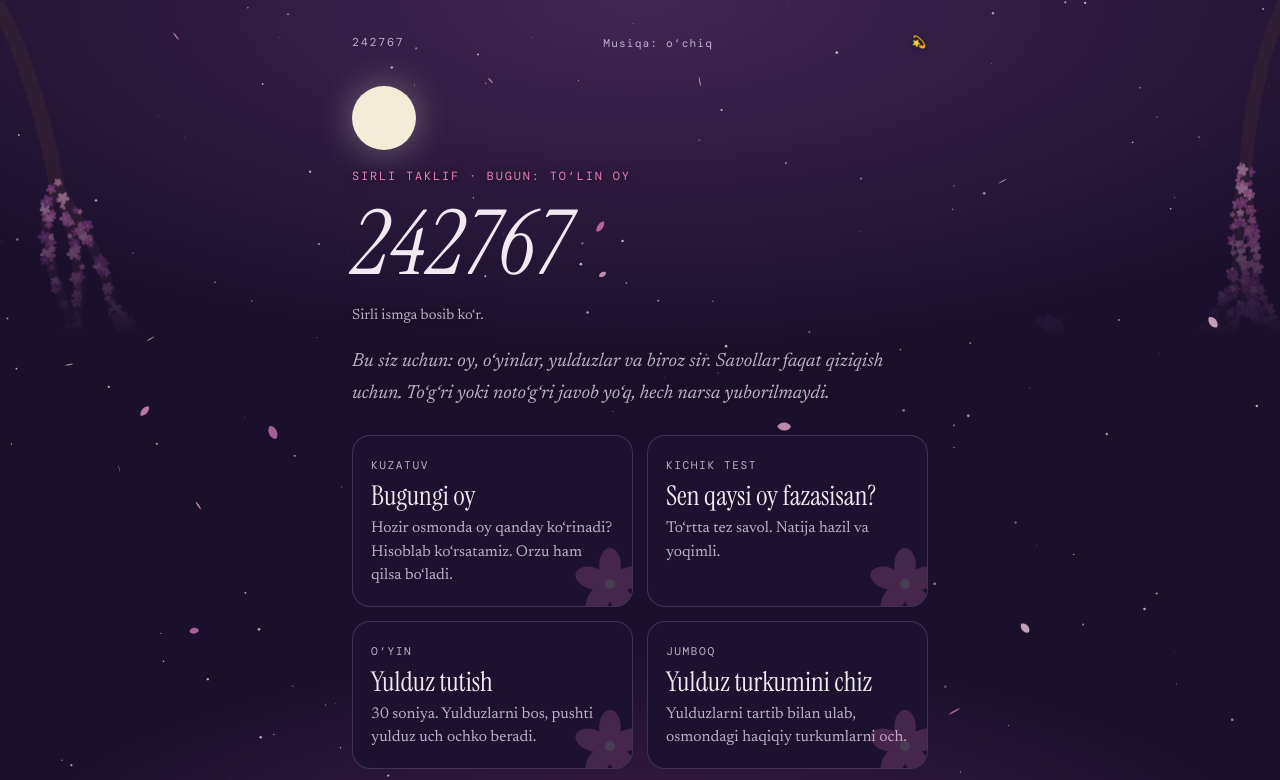
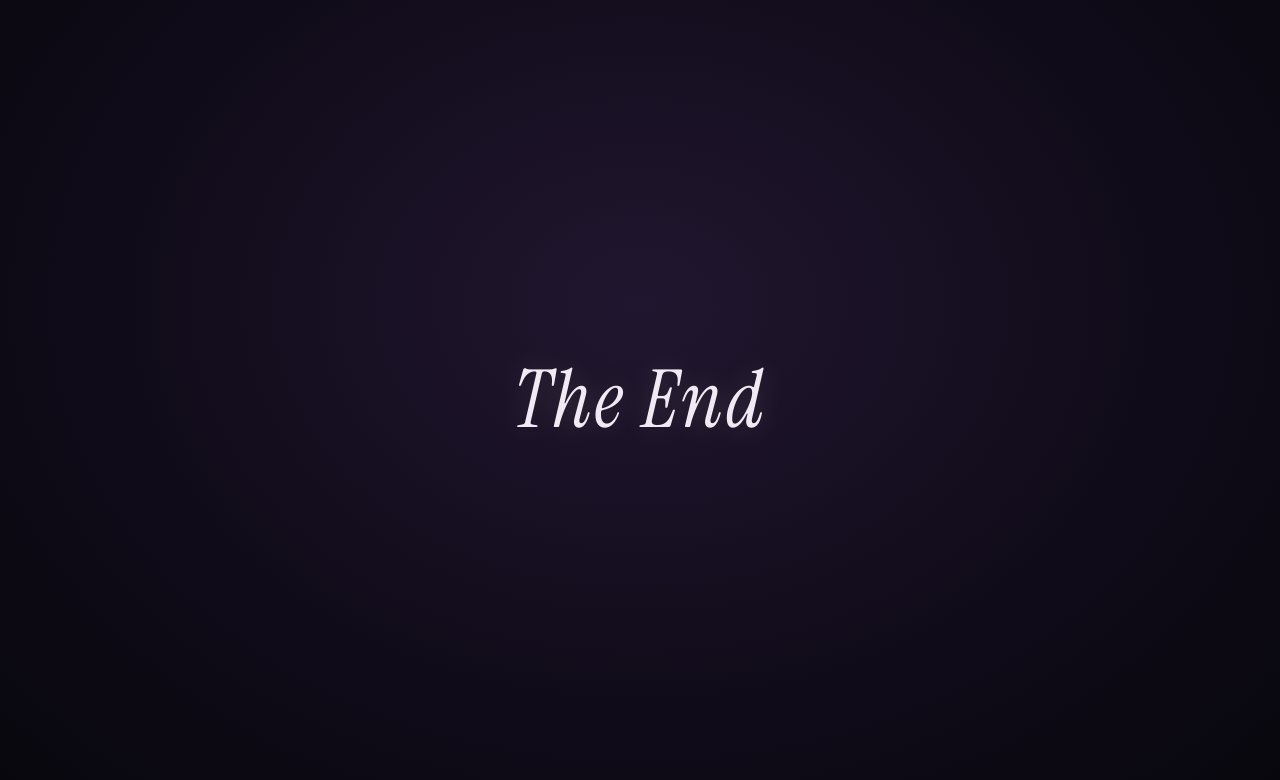
Before and after one commit to 242767/Ch242767, a plain HTML site: page index.html in a window 1280 px wide. Shown: the top 780 px of the page. Drawn offline with nearby package versions, Linux system fonts and the light colour scheme; a script that the page names is missing.

Commit message:
Add files via upload

```diff
--- a/index.html
+++ b/index.html
@@ -160,12 +160,25 @@ body.letter-on #bigMoon{opacity:.13;transform:translateX(-50%) scale(1)}
 [data-v="story"] p{text-indent:1.4em;margin-bottom:.9rem}
 [data-v="story"] p.noind{text-indent:0}
 .sep{display:block;width:44px;height:2px;margin:2.4rem auto 0;border:0;background:var(--pink);box-shadow:0 0 10px var(--pink);border-radius:2px}
+
+/* Kirishdagi yakuniy xabar */
+.finish-gate{position:fixed;inset:0;z-index:10000;display:grid;place-items:center;padding:24px;background:radial-gradient(ellipse at 50% 38%,#21162f 0%,#100b19 58%,#08070d 100%);color:var(--ink);text-align:center;animation:finishFade 2s ease both}
+@keyframes finishFade{from{opacity:0}to{opacity:1}}
+
+.finish-title{font:italic clamp(3.2rem,12vw,5rem) var(--display);font-weight:400;line-height:1.05;letter-spacing:.04em;margin:0;text-shadow:0 0 28px rgba(243,236,214,.18);animation:finishTitleIn 2.2s ease both}
+@keyframes finishTitleIn{from{opacity:0;transform:translateY(8px);letter-spacing:.16em}to{opacity:1;transform:translateY(0);letter-spacing:.04em}}
+@media(prefers-reduced-motion:reduce){.finish-gate,.finish-title{animation:none}}
+
 </style>
 
 <canvas id="sky" aria-hidden="true"></canvas>
 <div class="wish" id="wish" aria-hidden="true"></div>
 <div id="bigMoon" aria-hidden="true"></div>
 <canvas id="bough" aria-hidden="true"></canvas>
+
+<div class="finish-gate" id="finishGate" aria-label="The End">
+  <h1 class="finish-title" id="finishTitle">The End</h1>
+</div>
 
 <div class="app">
   <div class="top"><button class="nm" type="button">242767</button><button class="btn quiet mini" id="musicBtn" aria-pressed="false">Musiqa: o‘chiq</button><span id="crumb">💫</span></div>
@@ -788,6 +801,7 @@ body.letter-on #bigMoon{opacity:.13;transform:translateX(-50%) scale(1)}
     addEventListener("load",function(){navigator.serviceWorker.register("/sw.js",{updateViaCache:"none"}).then(function(r){r.update()}).catch(function(){})});
   }
 
+
   (function(){var m=phaseNow();document.getElementById("hubMoon").innerHTML=moonSVG(m.p);document.getElementById("hubEyebrow").textContent="sirli taklif · bugun: "+phaseName(m.p).toLowerCase()})();
   refreshHub();
 })();
```
